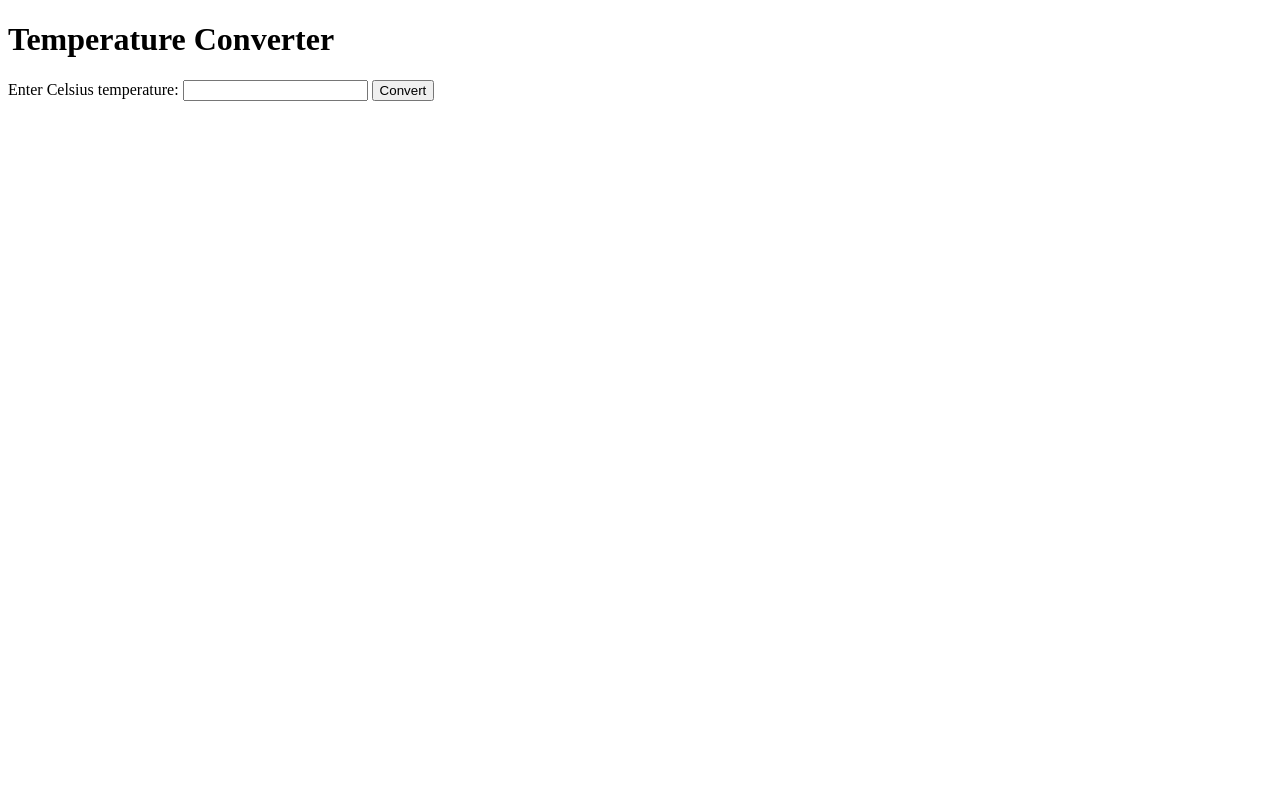
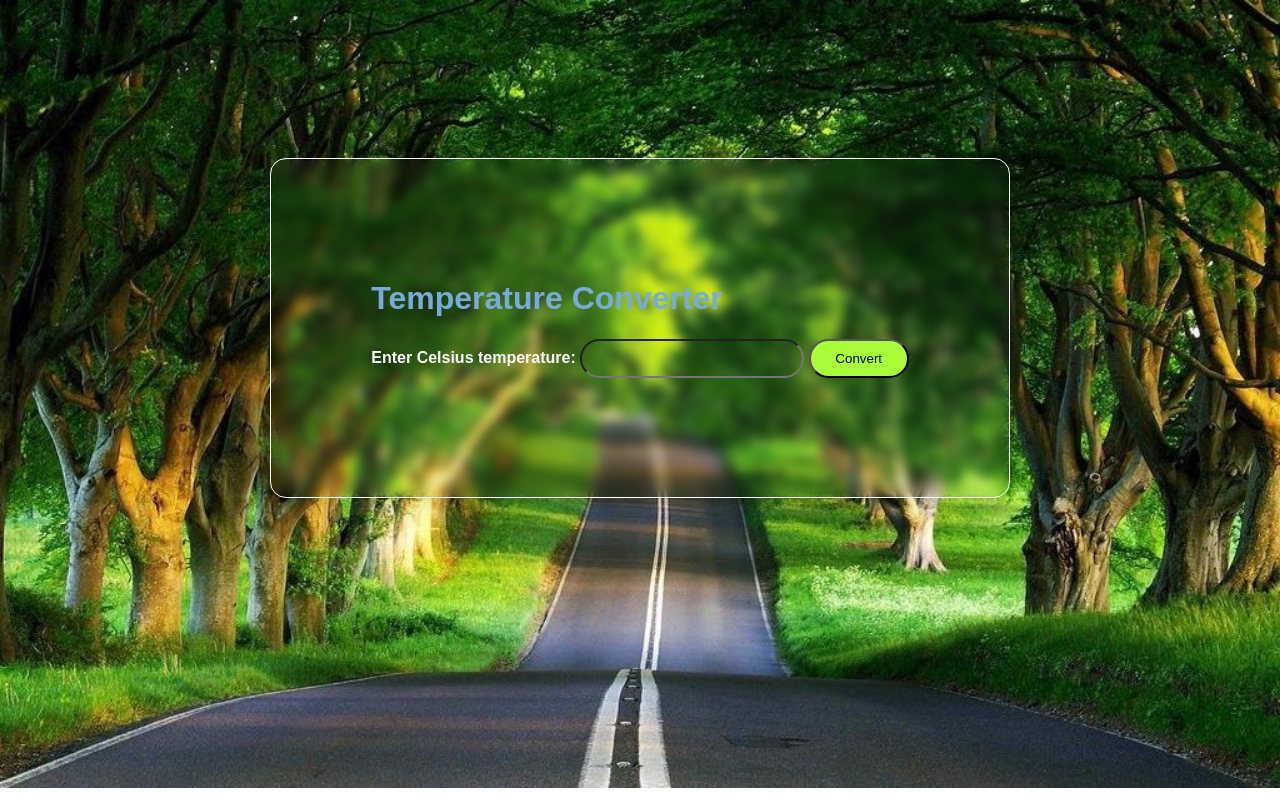
Before and after one commit to IrzaSaqibMurtaza/es6-I-O, a plain HTML site: page index.html in a window 1280 px wide. Drawn offline with Linux system fonts and the light colour scheme.

Commit message:
Applied CSS

```diff
--- a/index.html
+++ b/index.html
@@ -4,17 +4,20 @@
     <meta charset="UTF-8">
     <meta name="viewport" content="width=device-width, initial-scale=1.0">
     <title>Document</title>
+    <link rel="stylesheet" href="styles.css">
 </head>
 <body>
-    <h1>Temperature Converter</h1>
+    <div>
+        <h1>Temperature Converter</h1>
 
     <form onsubmit="doConvert(event)">
-        Enter Celsius temperature: <input type="number" id="celsiusInput" required step="0.01">
+        <strong>Enter Celsius temperature:</strong> <input type="number" id="celsiusInput" required step="0.01">
 
         <button type="submit">Convert</button>
     </form>
 
     <h3 id="resultWindow"></h3>
+    </div>
     <script src="script.mjs"></script>
 </body>
 </html>
--- /dev/null
+++ b/styles.css
@@ -0,0 +1,40 @@
+body{
+    background-image: url('./img/road.jpg');
+    background-size: cover;
+    background-repeat: no-repeat;
+    display:flex;
+    justify-content: center;
+    font-family: Arial, Helvetica, sans-serif;
+}
+div
+{
+   /* From https://css.glass */
+background: rgba(255, 255, 255, 0);
+border-radius: 16px;
+box-shadow: 0 4px 30px rgba(0, 0, 0, 0.1);
+backdrop-filter: blur(5.1px);
+-webkit-backdrop-filter: blur(5.1px);
+border: 1px solid rgba(255, 255, 255, 1);
+padding: 100px 100px;
+margin-top: 150px;
+
+
+}
+h1{
+    color:rgb(120, 171, 220);
+}
+button{
+    border-radius: 20px;
+    padding:10px 10px;
+    width:100px;
+    background-color:rgb(168, 252, 58);
+}
+input{
+    border-radius: 20px;
+    padding:10px 10px;
+    width:200px;
+    background: transparent;
+}
+strong{
+    color:white;
+}
```
Also changed, not shown: img/road.jpg (added), script.mjs (line endings or trailing spaces).
